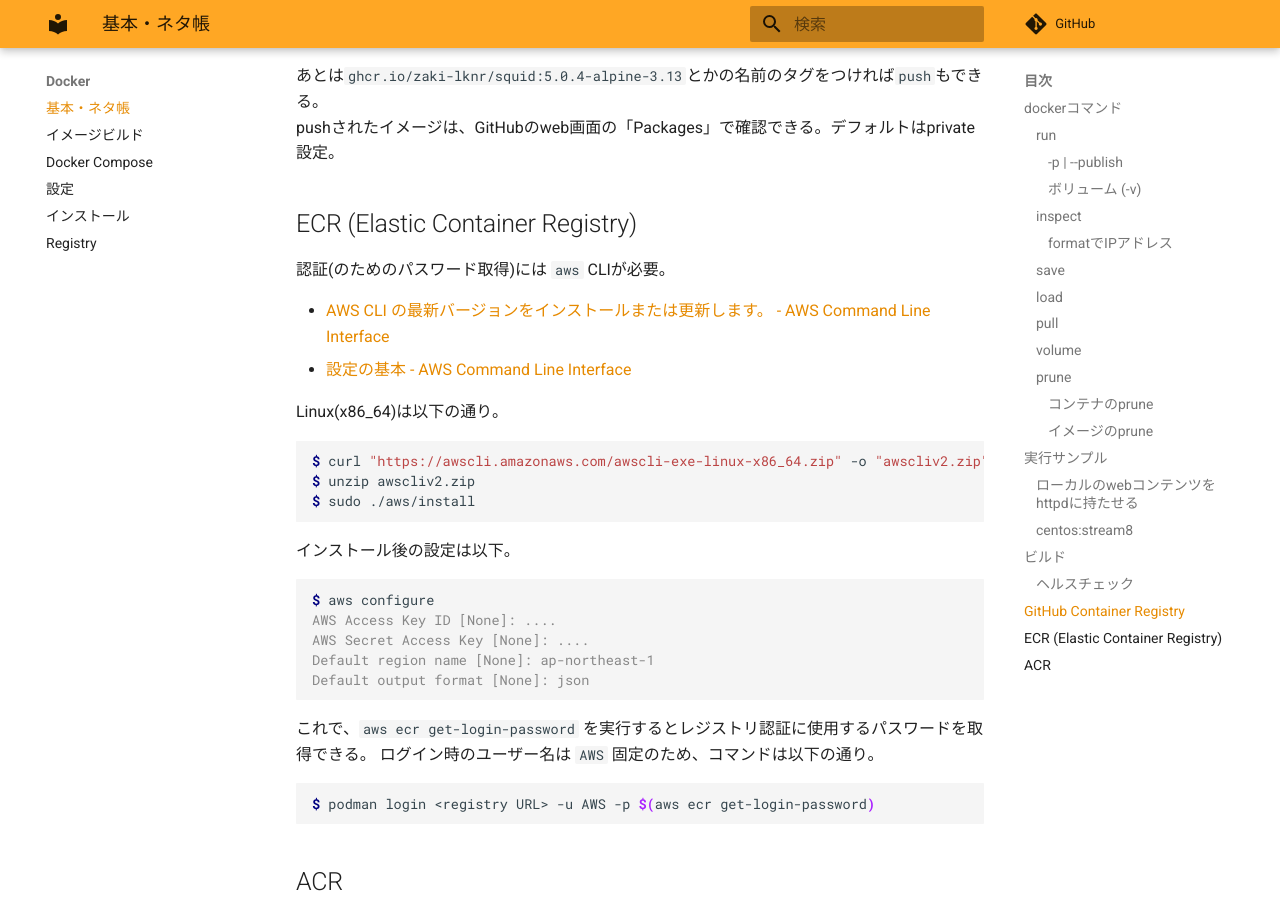
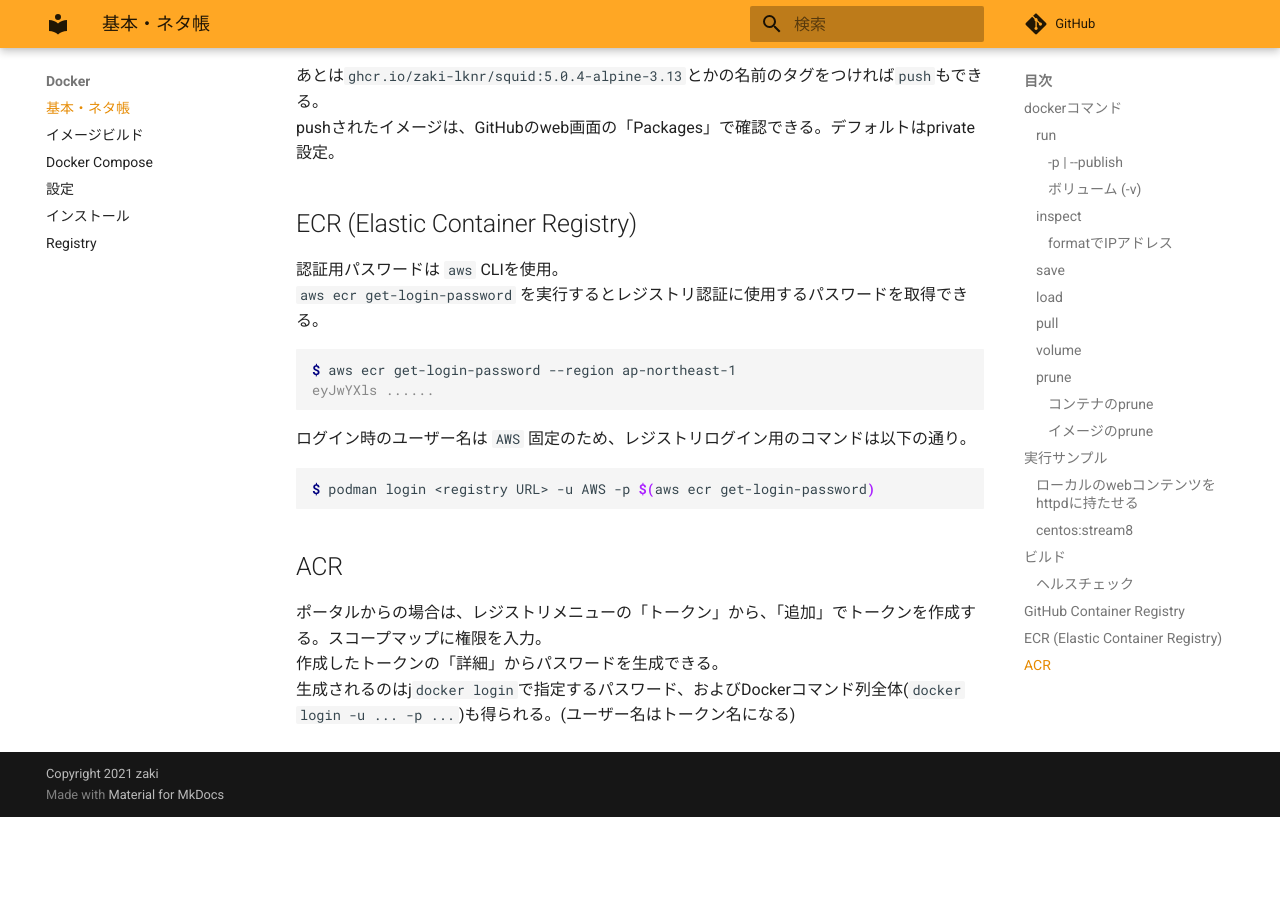
Before and after one commit to zaki-lknr/docs, an MkDocs documentation site: the page built from docs/Docker/index.md, in a window 1280 px wide and 900 px high, scrolled down 4209 px. Built offline with MkDocs 1.6.1 and Material for MkDocs 9.7.7, drawn with Linux system fonts in a browser that asks for light colours; comment, search, counter and statistics services are not loaded; after the commit the page ends 5026 px from its top, so only the background shows below that.

Commit message:
update: aws-cliのインストール・設定の記述をECRの項から移動

````diff
--- a/docs/Docker/index.md
+++ b/docs/Docker/index.md
@@ -206,31 +206,15 @@ pushされたイメージは、GitHubのweb画面の「Packages」で確認で
 
 ## ECR (Elastic Container Registry)
 
-認証(のためのパスワード取得)には `aws` CLIが必要。
-
-- [AWS CLI の最新バージョンをインストールまたは更新します。 - AWS Command Line Interface](https://docs.aws.amazon.com/ja_jp/cli/latest/userguide/getting-started-install.html)
-- [設定の基本 - AWS Command Line Interface](https://docs.aws.amazon.com/ja_jp/cli/latest/userguide/cli-configure-quickstart.html)
-
-Linux(x86_64)は以下の通り。
+認証用パスワードは `aws` CLIを使用。
+`aws ecr get-login-password` を実行するとレジストリ認証に使用するパスワードを取得できる。
 
 ```console
-$ curl "https://awscli.amazonaws.com/awscli-exe-linux-x86_64.zip" -o "awscliv2.zip"
-$ unzip awscliv2.zip
-$ sudo ./aws/install
+$ aws ecr get-login-password --region ap-northeast-1
+eyJwYXls ......
 ```
 
-インストール後の設定は以下。
-
-```console
-$ aws configure
-AWS Access Key ID [None]: ....
-AWS Secret Access Key [None]: ....
-Default region name [None]: ap-northeast-1
-Default output format [None]: json
-```
-
-これで、`aws ecr get-login-password` を実行するとレジストリ認証に使用するパスワードを取得できる。
-ログイン時のユーザー名は `AWS` 固定のため、コマンドは以下の通り。
+ログイン時のユーザー名は `AWS` 固定のため、レジストリログイン用のコマンドは以下の通り。
 
 ```console
 $ podman login <registry URL> -u AWS -p $(aws ecr get-login-password)
````
Also changed, not shown: docs/Tools/aws.md (+21 -0 lines).
